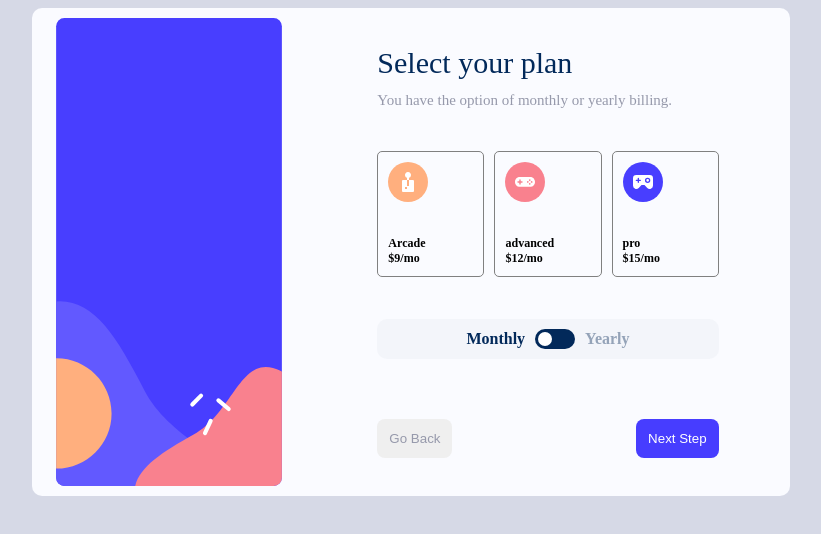
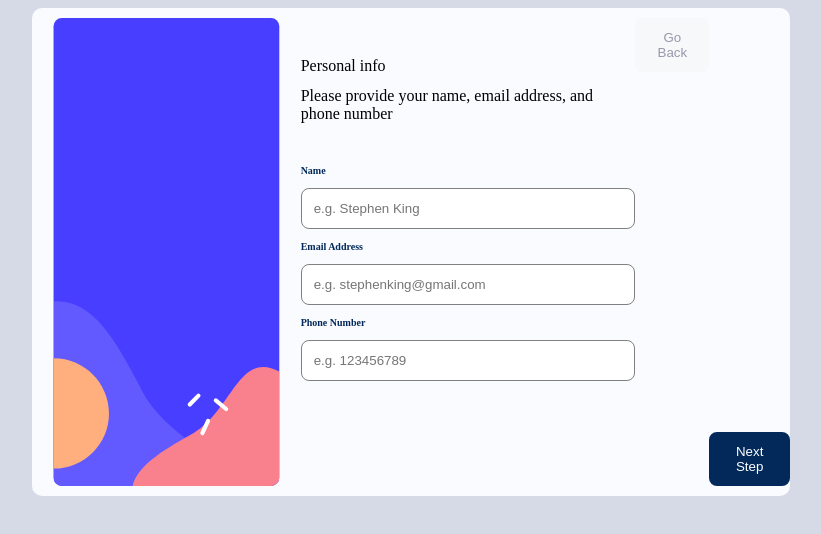
Before and after one commit to emperor1239182/multi-step-form, a React (Vite) app: page / in a window 1280 px wide. Shown: the top 534 px of the page, without its empty margins (229-1050 px from the left). Built offline with nearby package versions, Linux system fonts and the light colour scheme.

Commit message:
implement navigation component; refactor app structure to use Navigator; enhance adds-on and summary components with navigation controls

```diff
--- a/src/App.jsx
+++ b/src/App.jsx
@@ -1,8 +1,5 @@
 import './App.scss'
-import { Login } from './login';
-import { Subscription } from '../subscription';
-import { AddsOn } from './addsOn';
-import { Summary } from './summary';
+import { Navigator } from './navigator';
 
 const App = ()=> {
 
@@ -22,7 +19,8 @@ const App = ()=> {
         <path fill="#FFAF7E" d="M.305 546.891c37.003 0 67-29.997 67-67s-29.997-67-67-67-67 29.997-67 67 29.997 67 67 67Z"/>
     </g>
 </svg>
-<Subscription/>
+<Navigator/>
+
 
 
 
--- a/src/App.scss
+++ b/src/App.scss
@@ -13,14 +13,8 @@ $smallTextColor: hsl(231, 11%, 63%);
     flex-direction: column;
     gap: 12px;
     margin: auto;
-    .next{
-      border-radius: 8px;
-      background-color: hsl(243, 100%, 62%);
-      padding: 12px;
-      max-width: 100px;
-      align-self: self-end;
-      color: white;
-  }
+
+
   .heading{
       font-size: $size;
       font-size: $weight;
@@ -147,17 +141,26 @@ body{
   }
 }
 
-.back{
-    border-radius: 8px;
-        color: $smallTextColor;
-        padding: 12px;
-        max-width: 100px;
-        align-self: self-start;
-}
 .nav{
     display: flex;
     align-items: center;
     justify-content: space-between;
+    .back{
+      border-radius: 8px;
+          color: $smallTextColor;
+          padding: 12px;
+          max-width: 100px;
+          align-self: flex-start;
+  }
+  .next{
+    border-radius: 8px;
+    background-color: hsl(213, 96%, 18%);
+    padding: 12px;
+    max-width: 100px;
+    align-self: flex-end;
+    color: white;
+  }
+
 }
 .offers{
   display: flex;
--- a/src/addsOn.jsx
+++ b/src/addsOn.jsx
@@ -1,6 +1,7 @@
 import { Info } from "../Data";
+import { Navigator } from "./navigator";
 export const AddsOn = ()=>{
-    const {monthly} = Info();
+    const {monthly, handleData} = Info();
     return(
         <>
         <div className="ads-on">
@@ -10,7 +11,15 @@ export const AddsOn = ()=>{
 
             <div className="offers">
             <span style={{display:'flex', gap:'10px'}}>
-                    <input type="checkbox"></input>
+                    <input type="checkbox" onChange={(e) => {
+        if (e.target.checked) {
+            // Get only the text content of '.description'
+            handleData(e.target.nextSibling.querySelector('.description').textContent);
+        } else {
+            // Reset or handle unchecked state if needed
+            handleData(null);
+        }
+    }}></input>
                     <span style={{display:'flex', flexDirection:'column'}}>
                     <span className="description">Online service</span>
                     <span className="validity">Access to multiplayer games</span>
@@ -25,7 +34,15 @@ export const AddsOn = ()=>{
 
             <div className="offers">
             <span style={{display:'flex', gap:'10px'}}>
-                    <input type="checkbox"></input>
+                    <input type="checkbox" onChange={(e) => {
+        if (e.target.checked) {
+            // Get only the text content of '.description'
+            handleData(e.target.nextSibling.querySelector('.description').textContent);
+        } else {
+            // Reset or handle unchecked state if needed
+            handleData(null);
+        }
+    }}></input>
                     <span style={{display:'flex', flexDirection:'column'}}>
                     <span className="description">Larger storage</span>
                     <span className="validity">Extra 1TB of cloud save</span>
@@ -39,7 +56,15 @@ export const AddsOn = ()=>{
 
             <div className="offers">
                 <span style={{display:'flex', gap:'10px'}}>
-                    <input type="checkbox"></input>
+                    <input type="checkbox" onChange={(e) => {
+        if (e.target.checked) {
+            // Get only the text content of '.description'
+            handleData(e.target.nextSibling.querySelector('.description').textContent);
+        } else {
+            // Reset or handle unchecked state if needed
+            handleData(null);
+        }
+    }}></input>
                     <span style={{display:'flex', flexDirection:'column'}}>
                     <span className="description">Customizable profile</span>
                     <span className="validity">Custom theme on your profile</span>
@@ -51,11 +76,6 @@ export const AddsOn = ()=>{
             }
             </div> <br/>
         </div>
-
-        <div className="nav">
-                <button className="back">Go Back</button>
-                <button className="next">Next Step</button>
-                </div>
         </div>
         </>
     )
--- a/src/login.jsx
+++ b/src/login.jsx
@@ -1,3 +1,4 @@
+import { Navigator } from "./navigator"
 export const Login = ()=>{
     return(
 
@@ -11,7 +12,7 @@ export const Login = ()=>{
         <input type="email" placeholder="e.g. stephenking@gmail.com" name="email"></input>
         <label for="number" style={{fontSize: '10px', fontWeight: 'bold', color:'hsl(213, 96%, 18%)'}} >Phone Number</label>
         <input type="text" placeholder="e.g. 123456789" name="number"></input> <br/> <br/> <br/>
-        <button className="next" type="submit">Next Step</button>
+
     </form>
     </>
     )
--- a/src/navigator.jsx
+++ b/src/navigator.jsx
@@ -1,6 +1,36 @@
-export const Navigate = ()=>{
-    const options = ["your inf0", "select plan", "adds-on", "summary"];
-    for(let i = 0; i < options.length; i++){
-        const
-    }
-}
+import { useState } from 'react';
+import { Login } from "./login";
+import { Subscription } from "../subscription";
+import { AddsOn } from "./addsOn";
+import { Summary } from "./summary";
+
+export const Navigator = () => {
+    const options = [<Login />, <Subscription />, <AddsOn />, <Summary />];
+    const [currentIndex, setCurrentIndex] = useState(0);
+
+    const navigateForward = () => {
+        if (currentIndex < options.length - 1) {
+            setCurrentIndex((prevIndex) => prevIndex + 1);
+        }
+    };
+
+    const navigateBackward = () => {
+        if (currentIndex > 0) {
+            setCurrentIndex((prevIndex) => prevIndex - 1);
+        }
+    };
+
+    return (
+        <>
+            {options[currentIndex]}
+            <div className="nav">
+                <button className="back" onClick={navigateBackward} disabled={currentIndex === 0}>
+                    Go Back
+                </button>
+                <button className="next" onClick={navigateForward} disabled={currentIndex === options.length - 1}>
+                    Next Step
+                </button>
+            </div>
+        </>
+    );
+};
--- a/src/summary.jsx
+++ b/src/summary.jsx
@@ -1,12 +1,21 @@
+import { Info } from "../Data"
+import { Navigator } from "./navigator";
 export const Summary = ()=>{
+    const {data} = Info();
     return(
         <div className="summary">
             <span className="heading">Finishing up</span>
             <span className="additionalText">Double-check everything looks OK before confirming.</span> <br/>
-            <div className="nav">
-                <button className="back">Go Back</button>
-                <button className="next">Next Step</button>
+            {data ? (
+                <div className="summaryCard">
+                    <span className="description">{data.name || "Plan"}</span>
+                    <span className="validity">{data.price || "Price"}</span>
                 </div>
-        </div>
+            ) : (
+                <span>No plan selected yet.</span>
+            )}
+
+
+            </div>
     )
 }
--- a/subscription.jsx
+++ b/subscription.jsx
@@ -1,5 +1,6 @@
 import { Subs } from "./sub";
 import { Info } from "./Data";
+import { Navigator } from "./src/navigator";
 
 export const Subscription = () => {
   const {data, monthly, handleData, handleDate } = Info()
@@ -49,10 +50,6 @@ export const Subscription = () => {
         </div>
         <br />
         <br />
-        <div className="nav">
-          <button className="back">Go Back</button>
-          <button className="next">Next Step</button>
-        </div>
       </div>
   );
 };
```
